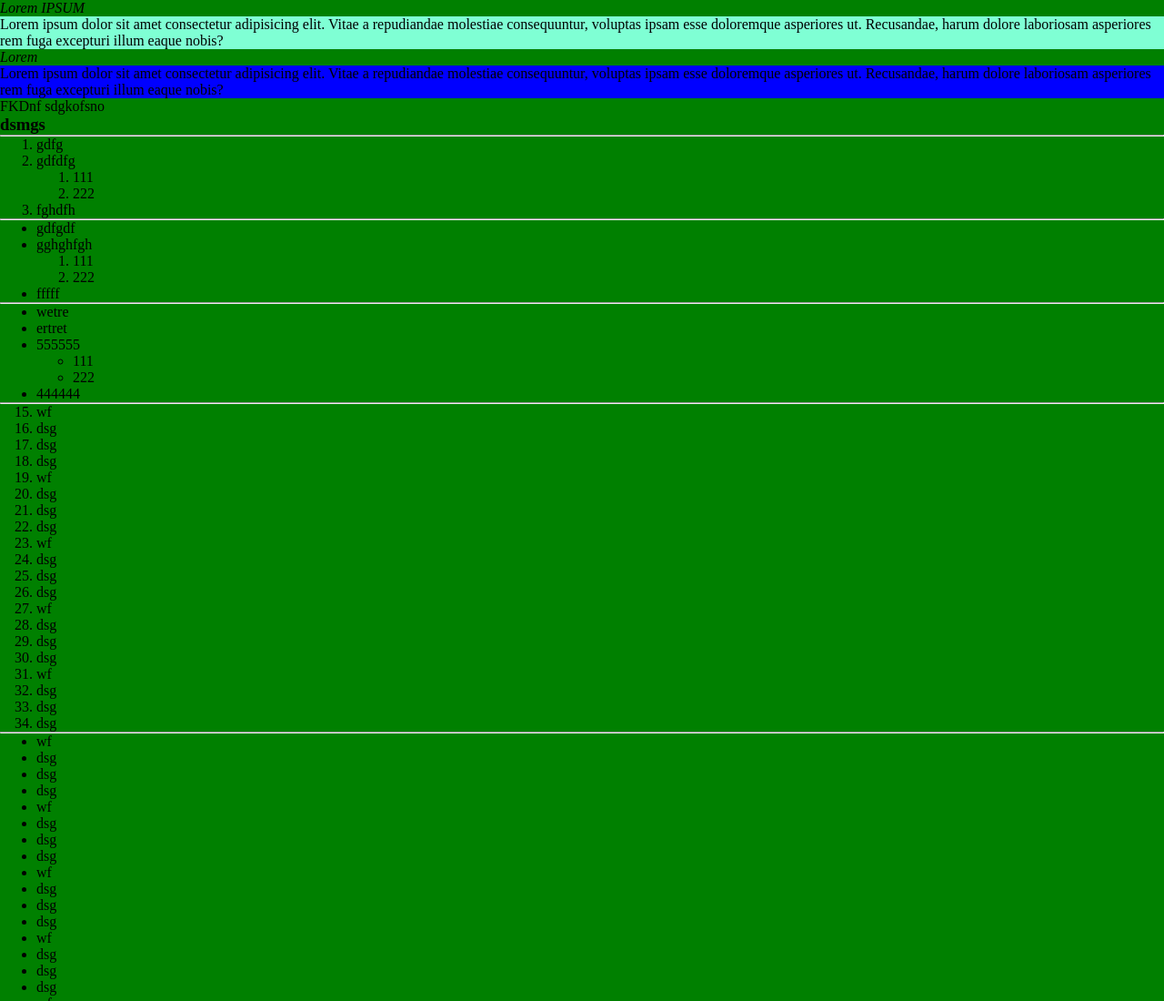
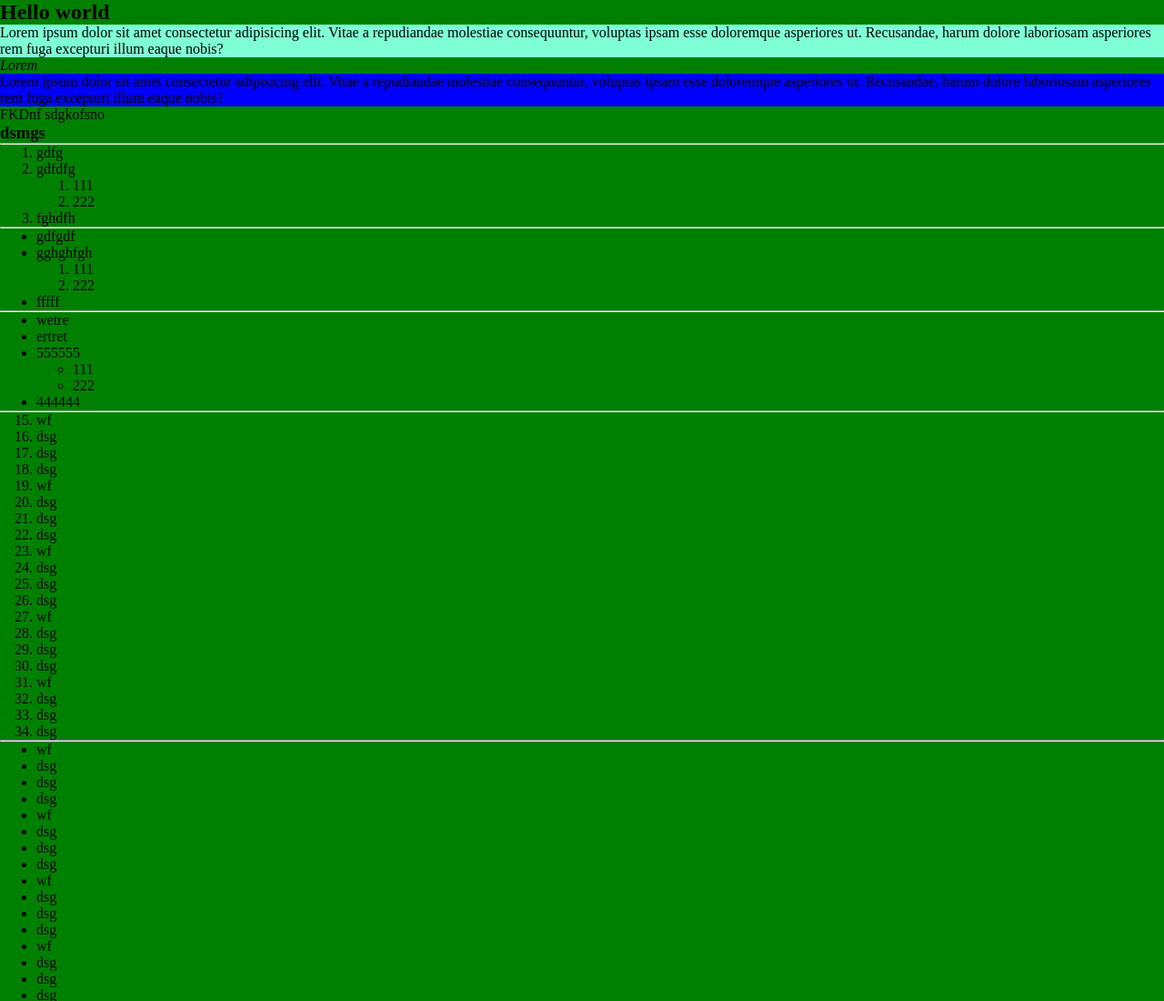
Before and after one commit to MykolaTsip/FrontEnd33, a plain HTML site: page HTML_CSS/ls5_6/index.html in a window 1280 px wide. Shown: the top 1100 px of the page at 91% size. Drawn offline with Linux system fonts and the light colour scheme; files whose address does not match are found by name.

Commit message:
chenga text

```diff
--- a/HTML_CSS/ls5_6/index.html
+++ b/HTML_CSS/ls5_6/index.html
@@ -48,7 +48,7 @@
         }
     </style>
 
-    <i>Lorem IPSUM </i>
+    <h2> Hello world </h2>
     <div id="uniText">
         Lorem ipsum dolor sit amet consectetur adipisicing elit.
         Vitae a repudiandae molestiae consequuntur, voluptas ipsam esse doloremque asperiores ut. Recusandae,
```
